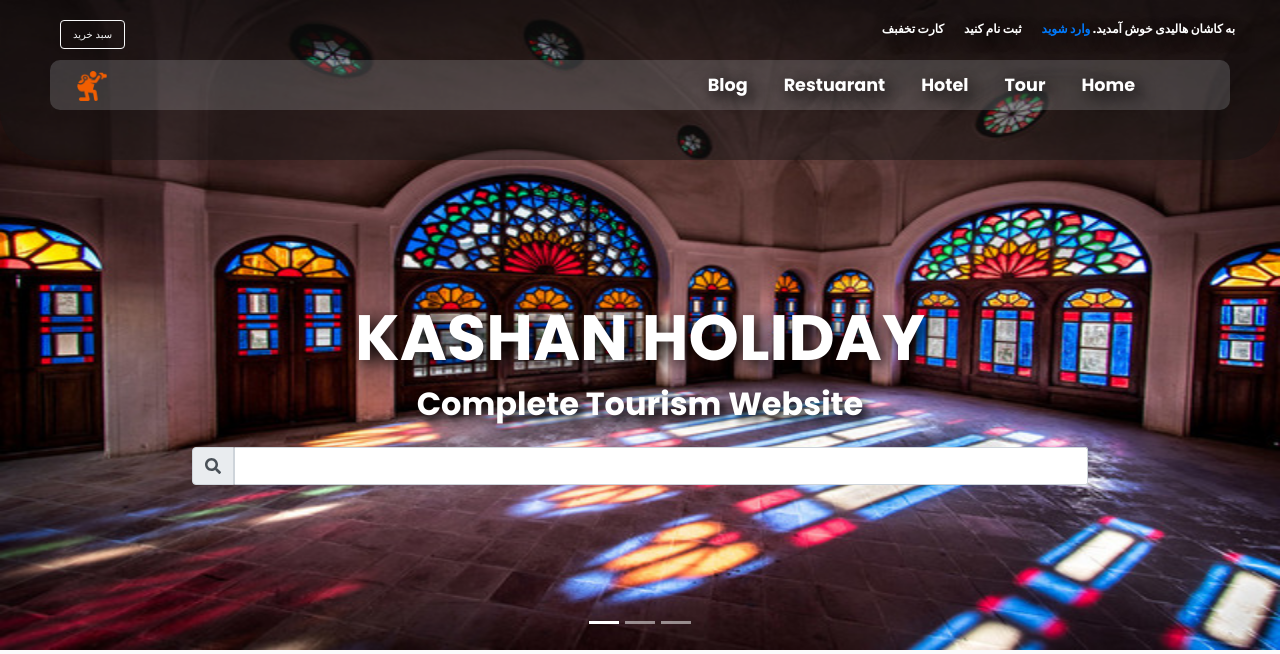
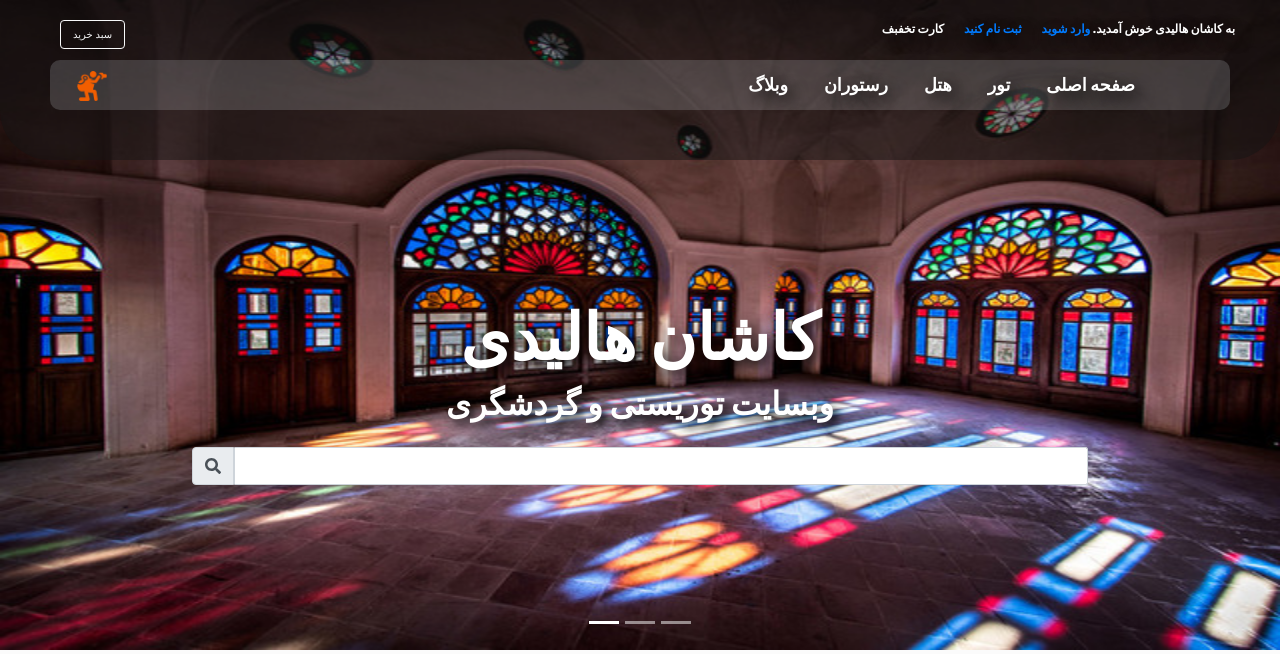
Before and after one commit to mhsharifi96/kashanholiday-company, a Django app: page / in a window 1280 px wide. Shown: the top 654 px of the page. Run offline with Django 3.2, Linux system fonts and the light colour scheme; data that the repository does not hold is empty; some libraries are stand-ins or nearby versions.

Commit message:
add persian language and add links

```diff
--- a/BackEnd/static/css/main.css
+++ b/BackEnd/static/css/main.css
@@ -254,7 +254,6 @@
   background-color:  #F3F3F3;
   color: #222;
   padding-top: 2rem;
-  margin-top: 1em;
 }
 
 hr.light {
@@ -571,15 +570,21 @@
 /* #######################contact########################### */
 #sections{
   padding: 0;
+  background-color: #F3F3F3;
 }
 .height-60{
-  min-height: 60vh;
+  min-height: 40vh;
+}
+#contact{
+  width: 90%;
 }
 #contact .card{
-  background: rgba(255, 224, 179,0.5)
+  background: rgba(255, 224, 179,0.5);
+  width: 75%;
+  float: right;
 }
 #contact .card:hover{
-  background: rgba(255, 224, 179,0.8)
+  background: rgba(255, 224, 179,0.8);
 }
 #contact .card-header{
   color:#e68a00;
@@ -589,7 +594,11 @@
   background:  #ffcc80;
   border: #e68a00;
 }
+#contact .input-group-prepend .form-control{
+  width: 85%;
+}
 .contact-btn{
+  width: 70%;
   color: #e68a00;
   background:  #ffcc80;
 }
@@ -604,7 +613,7 @@
 .scrollTop{
   position: fixed;
   bottom: 70px;
-  right: 10px;
+  right: 20px;
 }
 .fix{
   position:fixed;
--- a/BackEnd/templates/accounts/login.html
+++ b/BackEnd/templates/accounts/login.html
@@ -28,7 +28,7 @@
 
 
         <div class="omb_login">
-            <h3 class="omb_authTitle">Login or <a href="#">Sign up</a></h3>
+            <h3 class="omb_authTitle">Login or <a href="{% url 'accounts:signup' %}">Sign up</a></h3>
             <div class="row omb_row-sm-offset-3 omb_socialButtons">
                 <div class="col-xs-4 col-sm-2">
                     <a href="#" class="btn btn-lg btn-block omb_btn-facebook">
--- a/BackEnd/templates/index.html
+++ b/BackEnd/templates/index.html
@@ -30,12 +30,14 @@
 				<div class="row">
 					<div class="login">
 						 به کاشان هالیدی خوش آمدید.
-						 <a href="#">
+						 <a href="{% url 'accounts:login' %}">
 							 وارد شوید
 						 </a>
 					</div>
 					<div class="signin">
+						<a href="{% url 'accounts:signup' %}">
 						ثبت نام کنید
+						</a>
 					</div>
 					<div class="discount">
 						کارت تخفبف
@@ -53,19 +55,29 @@
 		<duv class="collapse navbar-collapse" id="navbar-Responsive">
 			<ul class="navbar-nav ml-auto">
 				<li class="nav-item act">
-					<a href="#" class="nav-link">Home</a>
+					<a href="#" class="nav-link">
+						صفحه اصلی
+					</a>
 				</li>
 				<li class="nav-item">
-					<a href="{% url "tours:List_Tour"%}" class="nav-link">Tour</a>
+					<a href="{% url "tours:List_Tour"%}" class="nav-link">
+						تور
+					</a>
 				</li>
 				<li class="nav-item">
-					<a href="#" class="nav-link">Hotel</a>
+					<a href="#" class="nav-link">
+						هتل
+					</a>
 				</li>
 				<li class="nav-item">
-					<a href="{% url 'restaurants:list' %}" class="nav-link">Restuarant</a>
+					<a href="{% url 'restaurants:list' %}" class="nav-link">
+						رستوران
+					</a>
 				</li>
 				<li class="nav-item ">
-					<a href="{% url 'blog:list' %}" class="nav-link">Blog</a>
+					<a href="{% url 'blog:list' %}" class="nav-link">
+						وبلاگ
+					</a>
 				</li>
 			</ul>
 		</div>
@@ -92,8 +104,12 @@
 	<!-- <div class="row"> -->
 		<div class=" col-centered ">
 			<div class="carousel-caption">
-					<h1 class="display-2 banner">Kashan Holiday</h1>
-					<h3 class="banner2">Complete Tourism Website</h3>
+					<h1 class="display-2 banner">
+						کاشان هالیدی
+					</h1>
+					<h3 class="banner2">
+						وبسایت توریستی و گردشگری
+					</h3>
 					<div class="input-group">
 						<div class="main-search input-group-prepend">
 							<span class="input-group-text" id="input-email">
@@ -267,8 +283,8 @@
 										<span class="input-group-text" id="input-text">
 											<i class="fas fa-user"></i>
 										</span>
-										<input type="text" id="text" class="form-control form-control-lg"
-										placeholder="Eenter Your name here">
+										<input type="text" id="text" class="form-control"
+										placeholder="Enter Your name">
 									</div>
 								</div>
 								<div class="input-group my-3">
@@ -276,8 +292,8 @@
 										<span class="input-group-text" id="input-text">
 											<i class="fas fa-phone"></i>
 										</span>
-										<input type="text" id="text" class="form-control form-control-lg"
-										placeholder="Eenter Your phone here">
+										<input type="text" id="text" class="form-control"
+										placeholder="Enter Your phone here">
 									</div>
 								</div>
 								<div class="input-group my-3">
@@ -285,11 +301,11 @@
 										<span class="input-group-text" id="input-email">
 											<i class="fas fa-envelope"></i>
 										</span>
-										<input type="phone" id="email" class="form-control form-control-lg"
-										placeholder="Eenter Your email here">
+										<input type="phone" id="email" class="form-control"
+										placeholder="Enter Your email">
 									</div>
 								</div>
-								<button class="btn btn-block btn-lg text-uppercase contact-btn">
+								<button class="btn text-uppercase contact-btn">
 									<i class="far fa-hand-point-right mr-2"></i>
 									click here
 								</button>
@@ -306,7 +322,7 @@
 
 <!--- Footer -->
 <footer>
-<div  id="Footer">
+<div  class="container" id="Footer">
 	<div class="row text-center">
 		<div class="col-sm-4 col-md-6">
 			<img src="" alt="">
```
